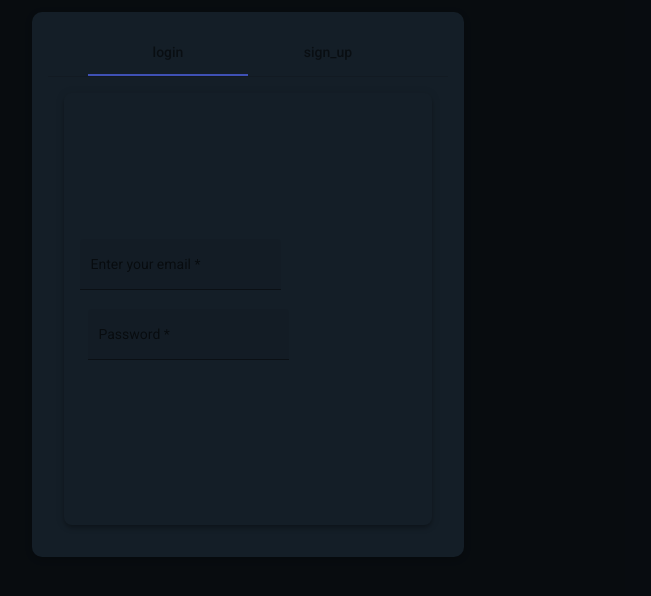
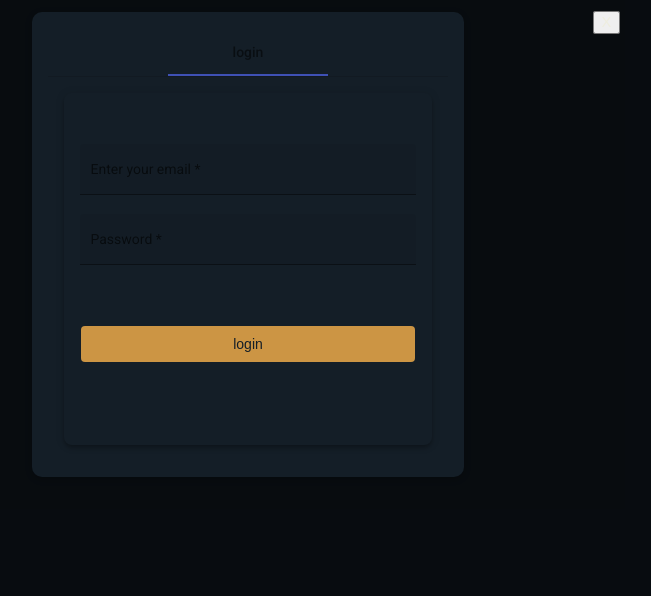
Before and after one commit to shagat/Portfolio-app, an Angular app: page /login in a window 1280 px wide. Shown: the top 596 px of the page, without its empty margins (392-1043 px from the left). Built offline with nearby package versions, Linux system fonts and the light colour scheme.

Commit message:
added auth component, added model for a user

```diff
--- a/src/app/auth/auth.component.css
+++ b/src/app/auth/auth.component.css
@@ -9,10 +9,11 @@
   margin: 16px;
   padding: 16px;
   border-radius: 8px;
+  flex-direction: column;
 }
 
 .alert-box-large {
-  height: 50vh;
+  height: 40vh;
   width: auto;
   font-family: 'Courier New', Courier, monospace;
 }
@@ -25,6 +26,13 @@
   background: rgba(0, 0, 0, 0.6);
   z-index: 50;
 }
+.btn-close{
+  position: absolute;
+  right: 21%;
+  top: 1.5vh;
+  scale: 1.1;
+  color: var(--light-color);
+}
 
 .alert-box {
   width: 400px;
@@ -36,8 +44,16 @@
   z-index: 100;
   background: var(--dark-color);
   box-shadow: 0 2px 8px rgba(0, 0, 0, 0.25);
+  border-radius: 10px;
 }
 
-.alert-box{
-    border-radius: 10px;
+.alert-box .btn{
+  margin-top: 3em;
 }
+
+form{
+  display: flex;
+  flex-direction: column;
+  width: 100%;
+  height: 250px;
+}
--- a/src/app/auth/auth.component.html
+++ b/src/app/auth/auth.component.html
@@ -2,30 +2,52 @@
   <mat-tab-group class="alert-box" mat-align-tabs="center">
     <mat-tab label="login">
       <div class="alert-box-large mat-elevation-z4">
-      <div class="example-container">
+        <form [formGroup]="authForm" (ngSubmit)="onSubmit()">
           <mat-form-field appearance="fill">
             <mat-label>Enter your email</mat-label>
-          <input matInput placeholder="pat@example.com" [formControl]="email" required>
-          <mat-error *ngIf="email.invalid">{{getErrorMessage()}}</mat-error>
+            <input matInput placeholder="pat@example.com" formControlName="email" required>
+            <mat-error *ngIf="authForm.get('email').invalid">{{getErrorMessage()}}</mat-error>
           </mat-form-field>
           <mat-form-field appearance="fill">
             <mat-label>Password</mat-label>
-          <input matInput placeholder="password" [formControl]="password" required>
-          <mat-error *ngIf="password.invalid">{{getErrorMessage()}}</mat-error>
+            <input matInput placeholder="password" formControlName="password" required>
+            <mat-error *ngIf="authForm.get('password').invalid">
+              <p>pasword incorrect</p>
+            </mat-error>
           </mat-form-field>
-      </div>
-    </div>
-  </mat-tab>
-  <mat-tab label="sign_up">
-    <div class="alert-box-large mat-elevation-z4">
-      <div class="example-container">
-        <mat-form-field appearance="fill">
-          <mat-label>Enter your email</mat-label>
-          <input matInput placeholder="pat@example.com" [formControl]="email" required>
-          <mat-error *ngIf="email.invalid">{{getErrorMessage()}}</mat-error>
-        </mat-form-field>
-      </div>
+          <button type="submit" class="btn">login</button>
+        </form>
       </div>
     </mat-tab>
   </mat-tab-group>
+  <button type="button" class="btn-close" (click)="onClose()">X</button>
 </div>
+    <!-- <mat-tab label="sign_up">
+      <div class="alert-box-large mat-elevation-z4">
+        <form [formGroup]="signUpForm" (ngSubmit)="onSubmit()">
+          <mat-form-field appearance="fill">
+            <mat-label>First name</mat-label>
+            <input matInput placeholder="pat@example.com" formControlName="firstName" required>
+            <mat-error *ngIf="authForm.get('email').invalid">{{getErrorMessage()}}</mat-error>
+          </mat-form-field>
+          <mat-form-field appearance="fill">
+            <mat-label>Enter your email</mat-label>
+            <input matInput placeholder="pat@example.com" formControlName="email" required>
+            <mat-error *ngIf="authForm.get('email').invalid">{{getErrorMessage()}}</mat-error>
+          </mat-form-field>
+          <mat-form-field appearance="fill">
+            <mat-label>Enter your email</mat-label>
+            <input matInput placeholder="pat@example.com" formControlName="email" required>
+            <mat-error *ngIf="authForm.get('email').invalid">{{getErrorMessage()}}</mat-error>
+          </mat-form-field>
+          <mat-form-field appearance="fill">
+            <mat-label>Password</mat-label>
+            <input matInput placeholder="password" formControlName="password" required>
+            <mat-error *ngIf="authForm.get('password').invalid">
+              <p>pasword incorrect</p>
+            </mat-error>
+          </mat-form-field>
+          <button type="submit" class="btn">sign_up</button>
+        </form>
+      </div>
+    </mat-tab> -->
--- a/src/app/auth/auth.component.ts
+++ b/src/app/auth/auth.component.ts
@@ -1,5 +1,6 @@
 import { Component } from "@angular/core";
-import { FormControl, Validators } from "@angular/forms";
+import { FormControl, FormGroup, Validators } from "@angular/forms";
+import { ActivatedRoute, Router } from "@angular/router";
 
 @Component({
     selector: 'app-login',
@@ -9,13 +10,39 @@ import { FormControl, Validators } from "@angular/forms";
     ]
 })
 export class AuthComponent {
-    email = new FormControl('', [Validators.required, Validators.email]);
-    password = new FormControl('', [Validators.required, Validators.pattern(/^(?=.*[a-z])(?=.*[A-Z])(?=\\S+$).{6, 20}$/)])
+    constructor(private router: Router, private route: ActivatedRoute){}
+authForm: FormGroup = new FormGroup({
 
-    getErrorMessage(){
-        if (this.email.hasError('required')) {
+    'email': new FormControl('', [
+        Validators.required,
+        Validators.email
+    ]),
+    'password': new FormControl('', [
+        Validators.required,
+        Validators.pattern('((?=.*\d)(?=.*[a-z])(?=.*[A-Z]).{6,30})')
+    ]),
+});
+
+    onSubmit(){
+        console.log(this.authForm.value);
+        this.authForm.reset();
+    }
+
+    onClose(){
+        this.authForm.reset();
+        this.router.navigate(['works'])
+    }
+
+    getErrorMessage() {
+        if (this.authForm.get('email').hasError('required')) {
             return 'You must enter a value';
         }
-        return this.email.hasError('email') ? 'Not a valid email': '';
+        if (this.authForm.get('email').hasError('email')) {
+            return 'Not a valid email';
+        }
+        if (this.authForm.get('password').hasError('pattern')) {
+            return 'Password must contain uppercase, lowercase and more than 6 characters'
+        }
+        return '';
     }
 }
--- a/src/app/works/work-item/work-item.component.html
+++ b/src/app/works/work-item/work-item.component.html
@@ -1,6 +1,6 @@
 <div class="box shadow" >
 <h4 class="heading-sub">{{work.heading}}</h4>
-<p class="paragraph-beige">{{work.details}}
+<p class="paragraph-beige">{{work.details | shorten:100}}
   <a [routerLink]="[index]" class="text-btn">Read more</a>
 </p>
 </div>
```
Also changed, not shown: src/app/auth/auth.service.ts (added, +17 -0 lines), src/app/auth/user.model.ts (added, +14 -0 lines). Lines whose indentation alone changed are shown as unchanged.
